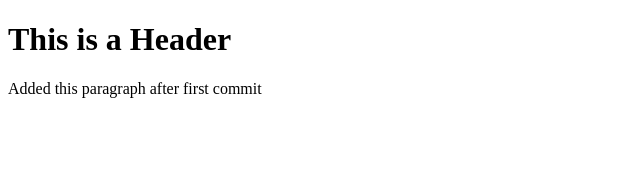
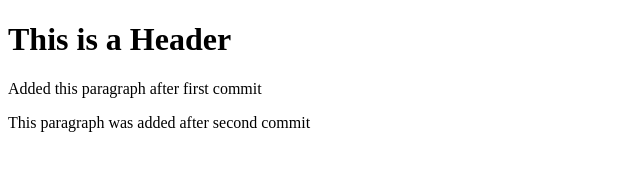
Before and after one commit to mahacala/fswd_learnGit, a plain HTML site: page index.html in a window 1280 px wide. Shown: the whole page, without its empty margins (0-640 px from the left). Drawn offline with Linux system fonts and the light colour scheme.

Commit message:
third commit

```diff
--- a/index.html
+++ b/index.html
@@ -5,5 +5,6 @@
     <body>
         <h1>This is a Header</h1>
         <p> Added this paragraph after first commit</p>
+        <p> This paragraph was added after second commit</p>
     </body>
 </html>
```
